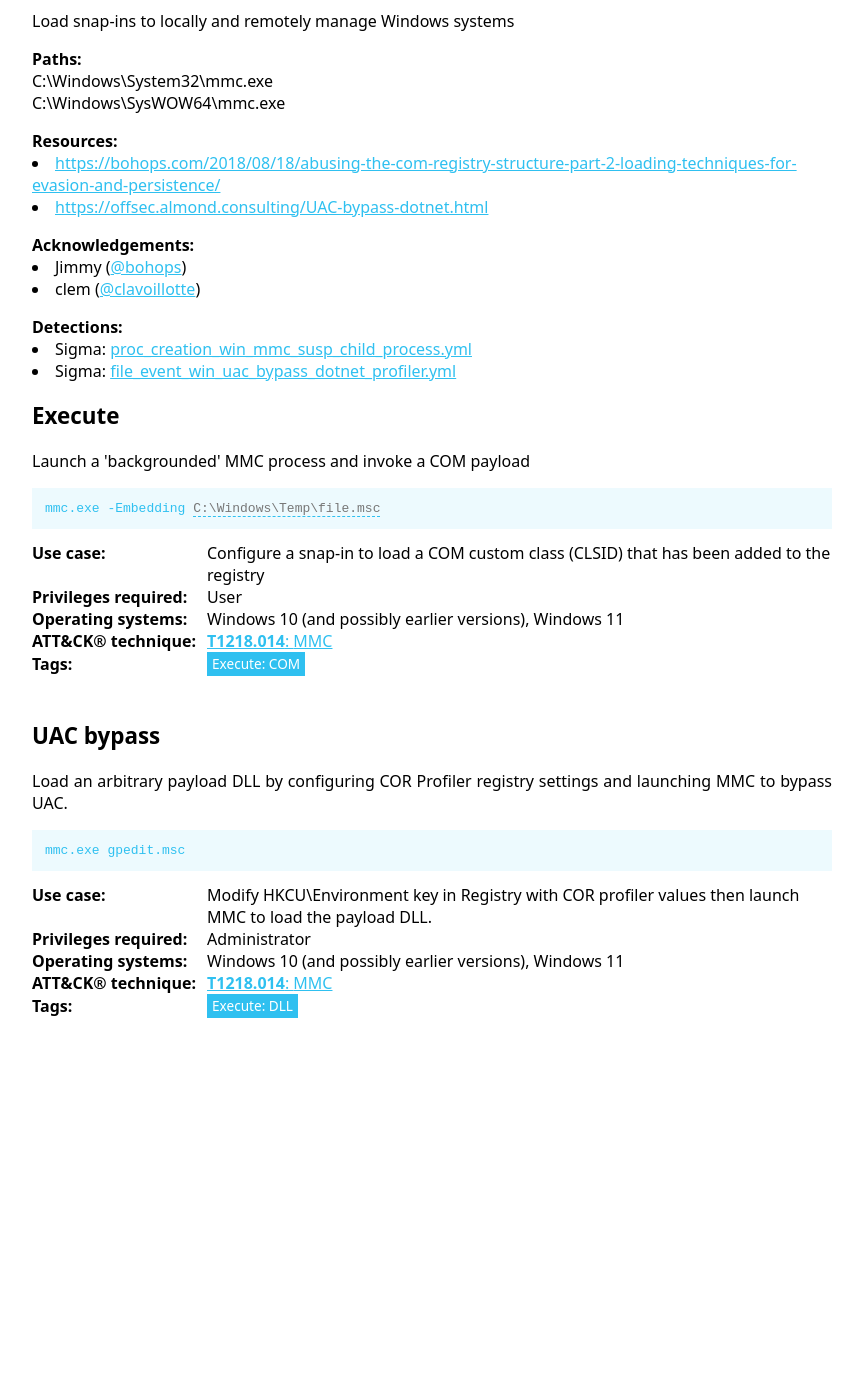
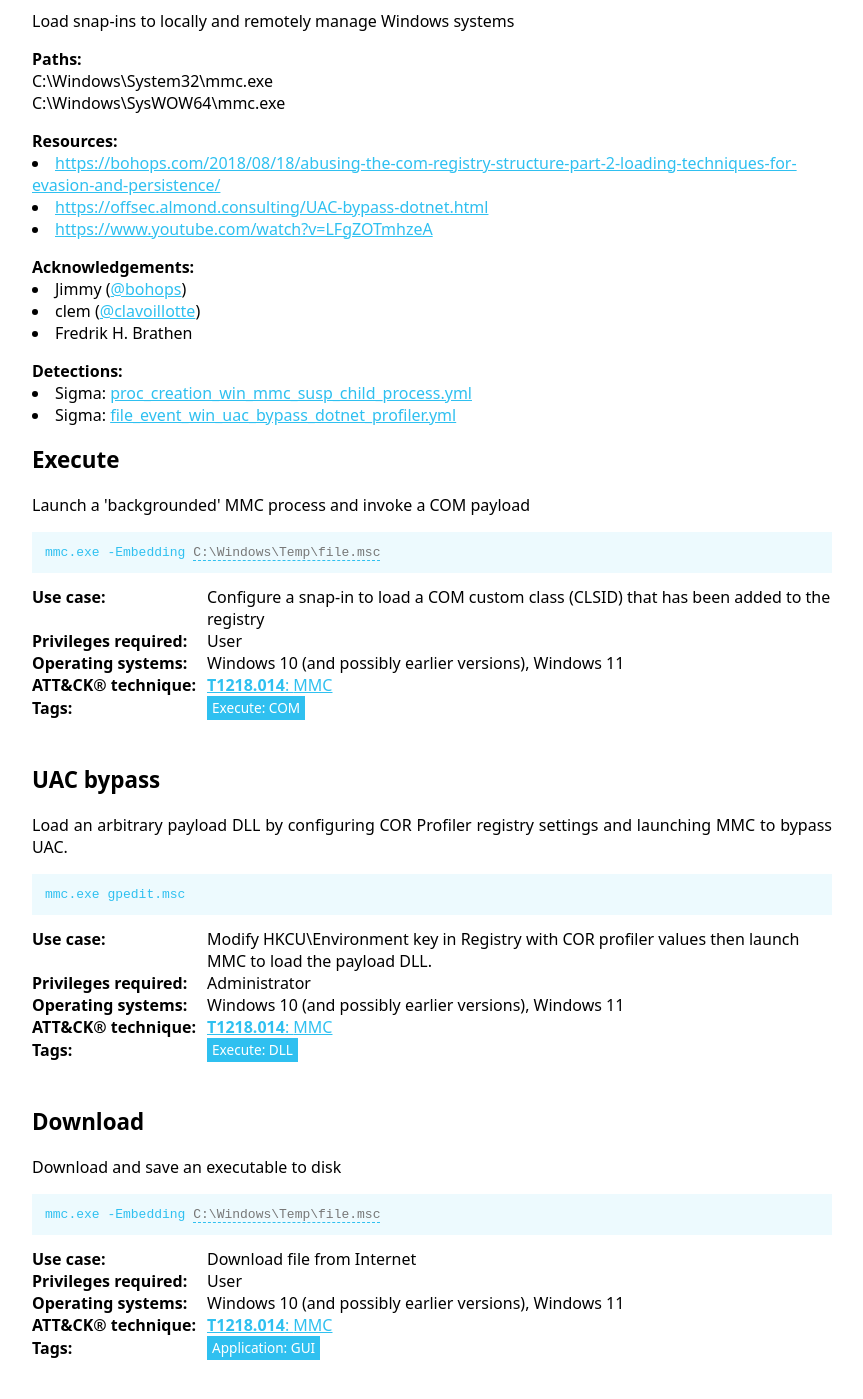
Before and after one commit to LOLBAS-Project/LOLBAS-Project.github.io, a Jekyll site: the page built from _lolbas/Binaries/Mmc.md, in a window 1280 px wide and 1400 px high, scrolled down 137 px. Shown: the whole window, without its empty margins (208-1071 px from the left). Built offline with Jekyll 4.4.1, drawn with Linux system fonts in a browser that asks for light colours; before the commit the page ends 1195 px from its top, so only the background shows below that.

Commit message:
Applying update LOLBAS-Project/LOLBAS@d6e3d7016d83cf57a69bd183953340a2fdbfc7df

```diff
--- a/_lolbas/Binaries/Mmc.md
+++ b/_lolbas/Binaries/Mmc.md
@@ -22,6 +22,15 @@ Commands:
     OperatingSystem: Windows 10 (and possibly earlier versions), Windows 11
     Tags:
       - Execute: DLL
+  - Command: mmc.exe -Embedding {PATH_ABSOLUTE:.msc}
+    Description: Download and save an executable to disk
+    Usecase: Download file from Internet
+    Category: Download
+    Privileges: User
+    MitreID: T1218.014
+    OperatingSystem: Windows 10 (and possibly earlier versions), Windows 11
+    Tags:
+      - Application: GUI
 Full_Path:
   - Path: C:\Windows\System32\mmc.exe
   - Path: C:\Windows\SysWOW64\mmc.exe
@@ -31,9 +40,11 @@ Detection:
 Resources:
   - Link: https://bohops.com/2018/08/18/abusing-the-com-registry-structure-part-2-loading-techniques-for-evasion-and-persistence/
   - Link: https://offsec.almond.consulting/UAC-bypass-dotnet.html
+  - Link: https://www.youtube.com/watch?v=LFgZOTmhzeA
 Acknowledgement:
   - Person: Jimmy
     Handle: '@bohops'
   - Person: clem
     Handle: '@clavoillotte'
+  - Person: Fredrik H. Brathen
 ---
```
